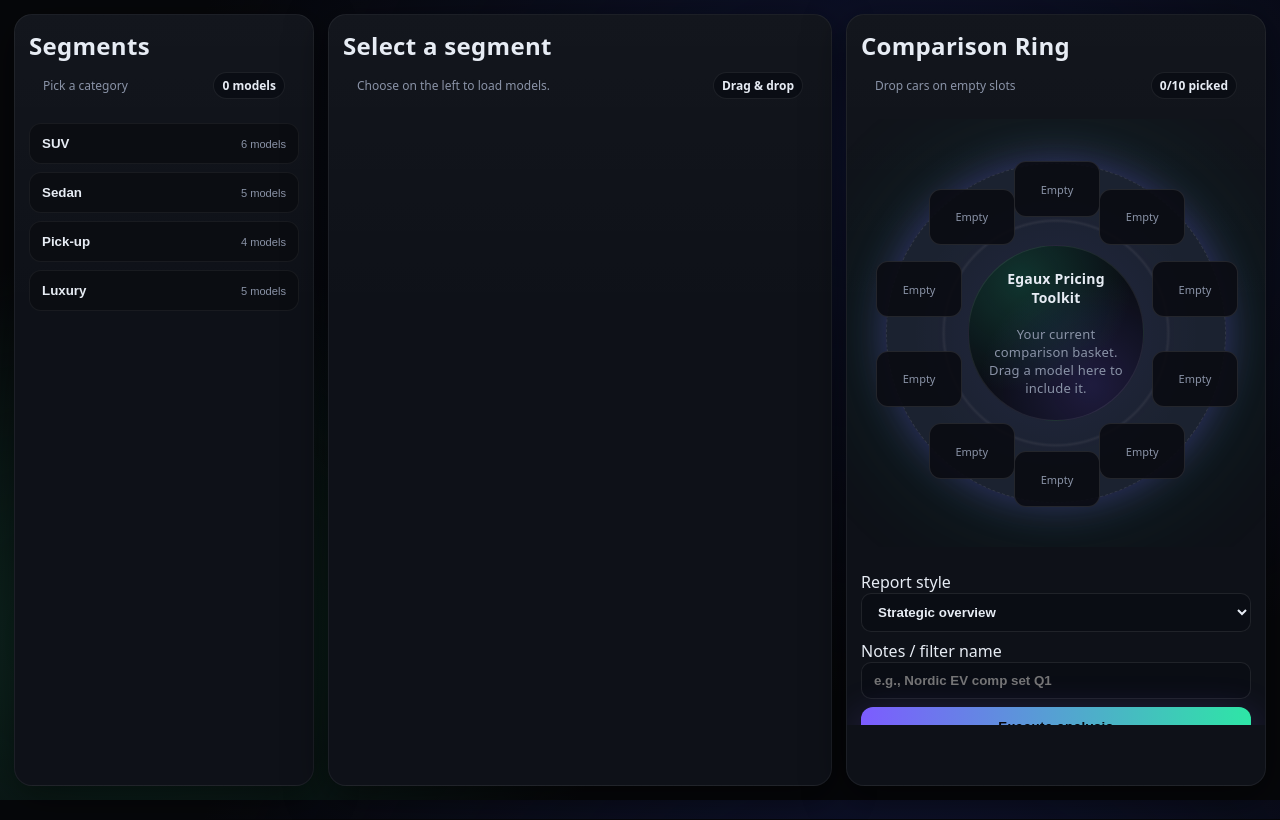
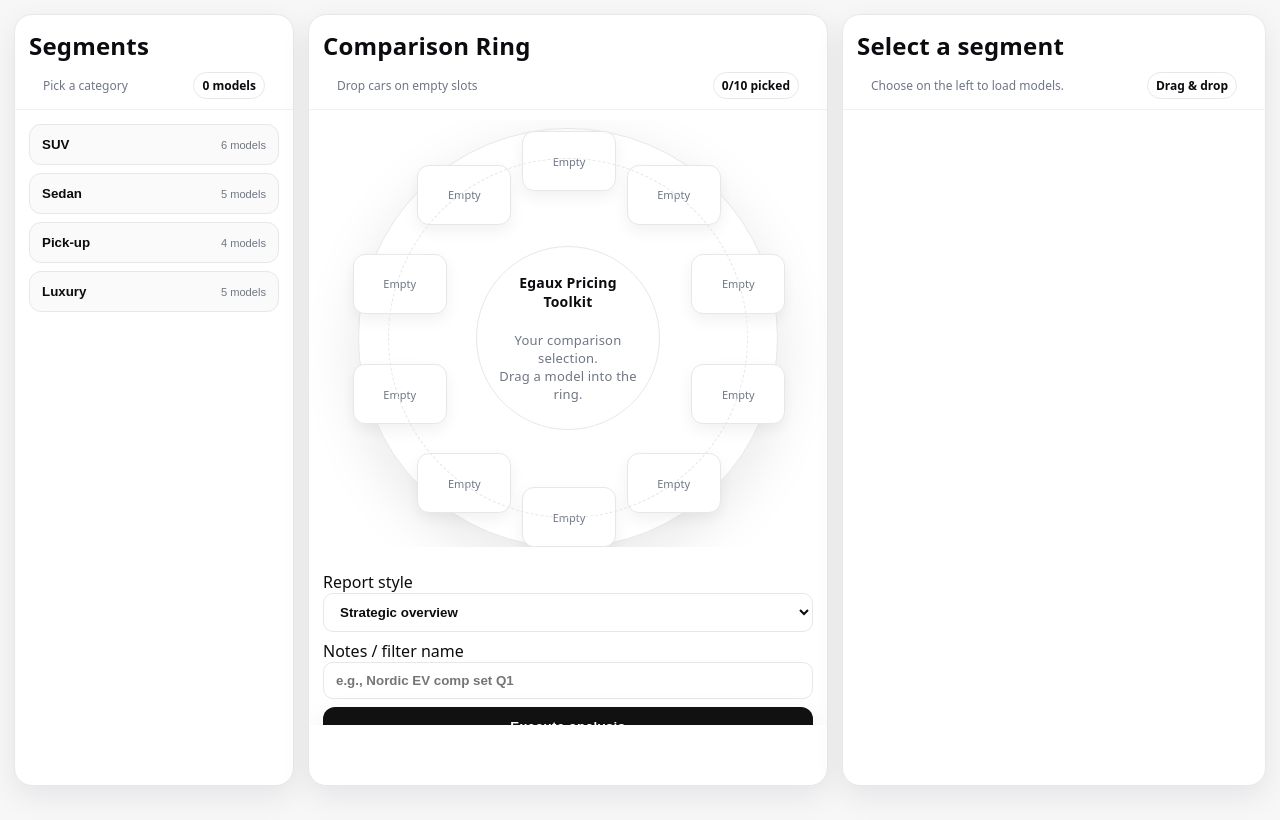
Before and after one commit to jakobtivell-cpu/binbongcar, a plain HTML site: page index.html in a window 1280 px wide. Drawn offline with Linux system fonts and the light colour scheme.

Commit message:
Update index.html

```diff
--- a/index.html
+++ b/index.html
@@ -6,55 +6,54 @@
   <title>Egaux Car Segment Comparator (POC)</title>
   <style>
     :root{
-      --bg: #06070a;
-      --panel: #0e1118;
-      --panel-2:#0b0d12;
-      --ink: #e7ecf4;
-      --muted:#8a93a7;
-      --accent:#7c5cff;
-      --accent-2:#2ee6a6;
-      --danger:#ff5c7a;
-      --ring:#1b2230;
-      --ring-glow: 0 0 40px rgba(124,92,255,.35), 0 0 120px rgba(46,230,166,.15);
+      --bg: #f7f7f8;
+      --panel: #ffffff;
+      --panel-2:#fafafa;
+      --ink: #0b0c0f;
+      --muted:#6f7685;
+      --accent:#111111;      /* luxury = restraint */
+      --accent-2:#3a3a3a;
+      --danger:#111111;
+      --ring:#ffffff;
+      --ring-line:#e6e7ea;
+      --shadow: 0 10px 30px rgba(16,18,25,.08);
+      --shadow-soft: 0 6px 16px rgba(16,18,25,.06);
     }
 
     *{box-sizing:border-box}
     body{
       margin:0;
-      background:
-        radial-gradient(1200px 900px at 70% 20%, #0e1330 0%, transparent 60%),
-        radial-gradient(900px 700px at 10% 80%, #0e2a22 0%, transparent 55%),
-        var(--bg);
+      background: var(--bg);
       color:var(--ink);
-      font-family:system-ui, -apple-system, Segoe UI, Roboto, Helvetica, Arial, sans-serif;
+      font-family: system-ui, -apple-system, Segoe UI, Roboto, Helvetica, Arial, sans-serif;
       height:100vh;
       overflow:hidden;
     }
 
+    /* New layout: LEFT segments | CENTER ring | RIGHT models */
     .app{
       display:grid;
-      grid-template-columns: 300px 1fr 420px;
+      grid-template-columns: 280px 520px 1fr;
       gap:14px;
       padding:14px;
       height:100vh;
     }
 
-    /* Panels */
     .panel{
-      background:linear-gradient(180deg, rgba(255,255,255,.02), transparent 40%), var(--panel);
-      border:1px solid rgba(255,255,255,.06);
+      background: var(--panel);
+      border:1px solid var(--ring-line);
       border-radius:18px;
-      box-shadow: 0 10px 40px rgba(0,0,0,.5);
-      backdrop-filter: blur(6px);
+      box-shadow: var(--shadow);
       min-height:0;
     }
     .panel h2, .panel h3{
       margin:0 0 10px 0;
       font-weight:700;
-      letter-spacing:.3px;
+      letter-spacing:.2px;
     }
     .panel header{
       padding:14px 14px 0 14px;
+      border-bottom: 1px solid #f0f1f3;
     }
     .panel .content{
       padding:14px;
@@ -73,56 +72,54 @@
       width:100%;
       padding:12px 12px;
       background:var(--panel-2);
-      border:1px solid rgba(255,255,255,.06);
+      border:1px solid var(--ring-line);
       color:var(--ink);
       border-radius:12px;
       cursor:pointer;
-      transition:.2s ease;
+      transition:.18s ease;
       font-weight:600;
     }
     .seg-btn small{color:var(--muted); font-weight:500;}
     .seg-btn:hover{
       transform:translateY(-1px);
-      border-color:rgba(124,92,255,.6);
-      box-shadow:0 0 0 1px rgba(124,92,255,.3), 0 8px 30px rgba(124,92,255,.15);
+      border-color:#d6d8dd;
+      box-shadow: var(--shadow-soft);
     }
     .seg-btn.active{
-      background:
-        radial-gradient(600px 120px at 10% 0%, rgba(124,92,255,.25), transparent 60%),
-        var(--panel-2);
-      border-color:rgba(124,92,255,.9);
-      box-shadow:0 0 0 1px rgba(124,92,255,.4), 0 10px 40px rgba(124,92,255,.2);
+      background:#fff;
+      border-color:#c8cbd2;
+      box-shadow: inset 0 0 0 1px #111;
     }
 
-    /* Car list */
+    /* Car list (right side) */
     .car-grid{
       display:grid;
-      grid-template-columns: repeat(auto-fill, minmax(180px, 1fr));
+      grid-template-columns: repeat(auto-fill, minmax(200px, 1fr));
       gap:10px;
     }
     .car-card{
       position:relative;
-      background:linear-gradient(160deg, rgba(255,255,255,.06), transparent 45%), #0b0e15;
-      border:1px solid rgba(255,255,255,.08);
+      background:#fff;
+      border:1px solid var(--ring-line);
       border-radius:14px;
       padding:10px;
       cursor:grab;
       user-select:none;
-      transition:.2s ease;
+      transition:.18s ease;
       display:flex;
       gap:10px;
       align-items:center;
+      box-shadow: var(--shadow-soft);
     }
     .car-card:active{cursor:grabbing}
     .car-card:hover{
       transform:translateY(-2px);
-      border-color:rgba(46,230,166,.7);
-      box-shadow:0 10px 30px rgba(0,0,0,.5), 0 0 0 1px rgba(46,230,166,.25);
+      border-color:#d6d8dd;
     }
     .badge{
-      font-size:11px;
-      color:#0b0e15;
-      background:linear-gradient(90deg,var(--accent), var(--accent-2));
+      font-size:10px;
+      color:#fff;
+      background:#111;
       padding:3px 7px;
       border-radius:999px;
       font-weight:800;
@@ -130,23 +127,20 @@
     }
     .car-icon{
       width:64px;height:42px;border-radius:10px;
-      background: radial-gradient(80px 50px at 30% 10%, rgba(255,255,255,.35), transparent 60%),
-                  linear-gradient(180deg, rgba(124,92,255,.25), rgba(0,0,0,.2)),
-                  #10162a;
+      background: #f3f4f6;
       display:grid;place-items:center;
-      font-size:22px;
-      border:1px solid rgba(255,255,255,.08);
+      font-size:20px;
+      border:1px solid #e7e8ec;
       flex:0 0 auto;
-      box-shadow: inset 0 0 12px rgba(124,92,255,.35);
     }
     .car-meta{
       display:flex;flex-direction:column;gap:3px;min-width:0;
     }
     .car-meta .name{font-weight:700; white-space:nowrap; overflow:hidden; text-overflow:ellipsis;}
     .car-meta .sub{color:var(--muted); font-size:12px;}
-    .car-meta .price{font-size:12px; color:#b7c2d9;}
+    /* price removed */
 
-    /* Ring area */
+    /* Ring area now middle column */
     .ring-wrap{
       height:100%;
       display:grid;
@@ -165,26 +159,28 @@
 
     .ring{
       position:relative;
-      width:340px;
+      width:420px;
       aspect-ratio:1/1;
       border-radius:999px;
-      background:
-        radial-gradient(circle at 50% 50%, transparent 46%, rgba(255,255,255,.06) 47%, transparent 48%),
-        radial-gradient(circle at 50% 50%, rgba(124,92,255,.08), transparent 60%),
-        var(--ring);
-      border:1px dashed rgba(255,255,255,.1);
-      box-shadow: var(--ring-glow);
+      background: var(--ring);
+      border: 1px solid var(--ring-line);
+      box-shadow: 0 18px 60px rgba(16,18,25,.10);
+    }
+
+    .ring::after{
+      content:"";
+      position:absolute; inset:7%;
+      border-radius:999px;
+      border:1px dashed #e3e4e8;
+      pointer-events:none;
     }
 
     .ring-center{
-      position:absolute; inset:24%;
+      position:absolute; inset:28%;
       border-radius:999px;
-      background:
-        radial-gradient(circle at 30% 20%, rgba(46,230,166,.18), transparent 60%),
-        radial-gradient(circle at 70% 80%, rgba(124,92,255,.18), transparent 60%),
-        #0a0d14;
-      border:1px solid rgba(255,255,255,.08);
-      display:grid; place-items:center; text-align:center; padding:16px;
+      background:#fff;
+      border:1px solid var(--ring-line);
+      display:grid; place-items:center; text-align:center; padding:18px;
       color:var(--muted);
       font-size:13px;
       letter-spacing:.2px;
@@ -192,21 +188,21 @@
 
     .slot{
       position:absolute;
-      width:86px; height:56px;
+      width:94px; height:60px;
       border-radius:12px;
-      background:rgba(10,12,18,.9);
-      border:1px solid rgba(255,255,255,.1);
+      background:#fff;
+      border:1px solid var(--ring-line);
       display:grid; place-items:center;
       color:var(--muted);
       font-size:11px;
-      transition:.2s ease;
+      transition:.18s ease;
       outline:0 solid transparent;
+      box-shadow: var(--shadow-soft);
     }
     .slot.highlight{
-      background:rgba(46,230,166,.06);
-      border-color:rgba(46,230,166,.9);
-      outline:3px solid rgba(46,230,166,.15);
-      transform:scale(1.04);
+      border-color:#111;
+      outline:3px solid rgba(17,17,17,.06);
+      transform:scale(1.03);
     }
 
     .slot .mini{
@@ -218,31 +214,28 @@
     }
     .slot .mini .mini-icon{
       width:34px;height:24px;border-radius:7px;
-      background:linear-gradient(180deg, rgba(255,255,255,.2), transparent), #1a2340;
+      background:#f3f4f6;
       display:grid;place-items:center;font-size:13px;
-      border:1px solid rgba(255,255,255,.12);
+      border:1px solid #e7e8ec;
       flex:0 0 auto;
     }
     .slot .mini .mini-name{
       font-weight:700; white-space:nowrap; overflow:hidden; text-overflow:ellipsis;
-      max-width:80px;
+      max-width:90px;
     }
     .slot .remove{
       position:absolute; top:-7px; right:-7px;
       width:20px;height:20px;border-radius:999px;
-      background:var(--danger);
+      background:#111;
       color:white; display:grid;place-items:center;
       font-size:12px;font-weight:900; cursor:pointer;
-      box-shadow:0 6px 14px rgba(255,92,122,.45);
+      box-shadow:0 6px 14px rgba(0,0,0,.20);
     }
 
-    .pop{
-      animation:pop .35s ease;
-    }
+    .pop{ animation:pop .30s ease; }
     @keyframes pop{
-      0%{transform:scale(.8); opacity:.2}
-      70%{transform:scale(1.08); opacity:1}
-      100%{transform:scale(1)}
+      0%{transform:scale(.9); opacity:.4}
+      100%{transform:scale(1); opacity:1}
     }
 
     /* Bottom controls */
@@ -254,8 +247,8 @@
     .select, .input{
       width:100%;
       padding:10px 12px;
-      background:#0a0d14;
-      border:1px solid rgba(255,255,255,.09);
+      background:#fff;
+      border:1px solid var(--ring-line);
       border-radius:10px;
       color:var(--ink);
       font-weight:600;
@@ -268,28 +261,26 @@
       font-weight:800;
       letter-spacing:.5px;
       cursor:pointer;
-      background: linear-gradient(90deg, var(--accent), var(--accent-2));
-      color:#05060a;
-      box-shadow: 0 12px 40px rgba(124,92,255,.28);
-      transition:.2s ease;
+      background: #111;
+      color:#fff;
+      box-shadow: var(--shadow);
+      transition:.18s ease;
     }
     .btn:hover{transform:translateY(-1px);}
     .btn:active{transform:translateY(1px);}
 
-    /* Tiny HUD */
     .hud{
       display:flex; justify-content:space-between; align-items:center;
       font-size:12px; color:var(--muted);
       padding:0 14px 10px;
     }
     .pill{
-      padding:4px 8px; border-radius:999px; background:#0a0d14;
-      border:1px solid rgba(255,255,255,.08); color:var(--ink); font-weight:700;
+      padding:4px 8px; border-radius:999px; background:#fff;
+      border:1px solid var(--ring-line); color:var(--ink); font-weight:700;
     }
 
-    /* Scrollbar polish */
     ::-webkit-scrollbar{width:10px;height:10px}
-    ::-webkit-scrollbar-thumb{background:#1b2230;border-radius:999px}
+    ::-webkit-scrollbar-thumb{background:#d9dbe0;border-radius:999px}
     ::-webkit-scrollbar-track{background:transparent}
   </style>
 </head>
@@ -308,21 +299,7 @@
     <div class="content segments" id="segments"></div>
   </aside>
 
-  <!-- MIDDLE: Cars in segment -->
-  <main class="panel">
-    <header>
-      <h2 id="segmentTitle">Select a segment</h2>
-      <div class="hud">
-        <span id="segmentDesc">Drag cars into the ring →</span>
-        <span class="pill" id="dragHint">Drag & drop</span>
-      </div>
-    </header>
-    <div class="content">
-      <div class="car-grid" id="carGrid"></div>
-    </div>
-  </main>
-
-  <!-- RIGHT: Ring + controls -->
+  <!-- CENTER: Ring + controls -->
   <section class="panel ring-wrap">
     <header>
       <h2>Comparison Ring</h2>
@@ -338,8 +315,8 @@
           <div style="font-weight:800;color:var(--ink);font-size:14px;margin-bottom:4px;">
             Egaux Pricing Toolkit
           </div>
-          Your current comparison basket.<br/>
-          Drag a model here to include it.
+          Your comparison selection.<br/>
+          Drag a model into the ring.
         </div>
         <!-- slots injected here -->
       </div>
@@ -361,10 +338,24 @@
       </label>
       <button class="btn" id="executeBtn">Execute analysis</button>
       <div style="font-size:12px;color:var(--muted);line-height:1.4">
-        POC only — this button will later trigger backend jobs / exports.
+        POC only — backend hook comes later.
       </div>
     </div>
   </section>
+
+  <!-- RIGHT: Cars in segment -->
+  <main class="panel">
+    <header>
+      <h2 id="segmentTitle">Select a segment</h2>
+      <div class="hud">
+        <span id="segmentDesc">Drag cars into the ring ←</span>
+        <span class="pill" id="dragHint">Drag & drop</span>
+      </div>
+    </header>
+    <div class="content">
+      <div class="car-grid" id="carGrid"></div>
+    </div>
+  </main>
 
 </div>
 
@@ -376,12 +367,12 @@
     name:"SUV",
     desc:"High-riding, family-friendly chaos goblins.",
     cars:[
-      {id:"suv-1", name:"Volto Terra X", brand:"Volto", price:"€54,000", icon:"🚙"},
-      {id:"suv-2", name:"NordicTrail 7", brand:"Skandia", price:"€49,500", icon:"🛻"},
-      {id:"suv-3", name:"Auron Apex", brand:"Auron", price:"€72,200", icon:"🚘"},
-      {id:"suv-4", name:"Elektra Roam", brand:"Elektra", price:"€58,900", icon:"⚡"},
-      {id:"suv-5", name:"Gravix Ridge", brand:"Gravix", price:"€44,800", icon:"⛰️"},
-      {id:"suv-6", name:"Komet Atlas", brand:"Komet", price:"€61,300", icon:"🌌"}
+      {id:"suv-1", name:"Volto Terra X", brand:"Volto", icon:"🚙"},
+      {id:"suv-2", name:"NordicTrail 7", brand:"Skandia", icon:"🛻"},
+      {id:"suv-3", name:"Auron Apex", brand:"Auron", icon:"🚘"},
+      {id:"suv-4", name:"Elektra Roam", brand:"Elektra", icon:"⚡"},
+      {id:"suv-5", name:"Gravix Ridge", brand:"Gravix", icon:"⛰️"},
+      {id:"suv-6", name:"Komet Atlas", brand:"Komet", icon:"🌌"}
     ]
   },
   {
@@ -389,11 +380,11 @@
     name:"Sedan",
     desc:"Low-slung efficiency missiles.",
     cars:[
-      {id:"sed-1", name:"Lumen S4", brand:"Lumen", price:"€39,900", icon:"🚗"},
-      {id:"sed-2", name:"Auron Linea", brand:"Auron", price:"€42,700", icon:"✨"},
-      {id:"sed-3", name:"Volto Arc", brand:"Volto", price:"€35,500", icon:"⚡"},
-      {id:"sed-4", name:"Skandia Fjord", brand:"Skandia", price:"€37,200", icon:"🌊"},
-      {id:"sed-5", name:"Komet Silkway", brand:"Komet", price:"€46,100", icon:"🪐"}
+      {id:"sed-1", name:"Lumen S4", brand:"Lumen", icon:"🚗"},
+      {id:"sed-2", name:"Auron Linea", brand:"Auron", icon:"✨"},
+      {id:"sed-3", name:"Volto Arc", brand:"Volto", icon:"⚡"},
+      {id:"sed-4", name:"Skandia Fjord", brand:"Skandia", icon:"🌊"},
+      {id:"sed-5", name:"Komet Silkway", brand:"Komet", icon:"🪐"}
     ]
   },
   {
@@ -401,10 +392,10 @@
     name:"Pick-up",
     desc:"Workhorse + weekend warrior.",
     cars:[
-      {id:"pu-1", name:"Gravix HaulPro", brand:"Gravix", price:"€51,000", icon:"🛻"},
-      {id:"pu-2", name:"NordicTrail Cargo", brand:"Skandia", price:"€47,900", icon:"🧰"},
-      {id:"pu-3", name:"Komet Ranger", brand:"Komet", price:"€55,300", icon:"🏕️"},
-      {id:"pu-4", name:"Volto Forge", brand:"Volto", price:"€59,400", icon:"🔧"}
+      {id:"pu-1", name:"Gravix HaulPro", brand:"Gravix", icon:"🛻"},
+      {id:"pu-2", name:"NordicTrail Cargo", brand:"Skandia", icon:"🧰"},
+      {id:"pu-3", name:"Komet Ranger", brand:"Komet", icon:"🏕️"},
+      {id:"pu-4", name:"Volto Forge", brand:"Volto", icon:"🔧"}
     ]
   },
   {
@@ -412,11 +403,11 @@
     name:"Luxury",
     desc:"Quietly aggressive couches with horsepower.",
     cars:[
-      {id:"lx-1", name:"Auron Halo GT", brand:"Auron", price:"€98,000", icon:"👑"},
-      {id:"lx-2", name:"Lumen Noir", brand:"Lumen", price:"€88,700", icon:"🖤"},
-      {id:"lx-3", name:"Volto Echelon", brand:"Volto", price:"€102,500", icon:"💎"},
-      {id:"lx-4", name:"Komet Zenith", brand:"Komet", price:"€110,900", icon:"🏔️"},
-      {id:"lx-5", name:"Skandia Aurora", brand:"Skandia", price:"€94,300", icon:"🌅"}
+      {id:"lx-1", name:"Auron Halo GT", brand:"Auron", icon:"👑"},
+      {id:"lx-2", name:"Lumen Noir", brand:"Lumen", icon:"🖤"},
+      {id:"lx-3", name:"Volto Echelon", brand:"Volto", icon:"💎"},
+      {id:"lx-4", name:"Komet Zenith", brand:"Komet", icon:"🏔️"},
+      {id:"lx-5", name:"Skandia Aurora", brand:"Skandia", icon:"🌅"}
     ]
   }
 ];
@@ -424,7 +415,7 @@
 /* ------------------ State ------------------ */
 const state = {
   segment: null,
-  picked: Array(10).fill(null) // 10 ring slots
+  picked: Array(10).fill(null)
 };
 
 /* ------------------ DOM refs ------------------ */
@@ -474,14 +465,12 @@
       <div class="car-meta">
         <div class="name">${car.name}</div>
         <div class="sub">${car.brand}</div>
-        <div class="price">${car.price}</div>
         <div><span class="badge">${state.segment.name.toUpperCase()}</span></div>
       </div>
     `;
     card.addEventListener("dragstart", (e)=>{
       e.dataTransfer.setData("text/plain", car.id);
       e.dataTransfer.effectAllowed = "move";
-      // subtle HUD nudge
       document.getElementById("dragHint").textContent = "Drop on ring";
     });
     card.addEventListener("dragend", ()=>{
@@ -494,14 +483,13 @@
 
 /* ------------------ Ring slots ------------------ */
 function createSlots(){
-  // place 10 slots evenly around the ring
   const slotCount = 10;
-  const radius = 145; // px from center
-  const center = 170; // ring box center (width/2)
+  const radius = 178;
+  const center = 210; // ring width/2
   for(let i=0;i<slotCount;i++){
     const angle = (i/slotCount)*Math.PI*2 - Math.PI/2;
-    const x = center + radius*Math.cos(angle) - 43; // slot width/2
-    const y = center + radius*Math.sin(angle) - 28; // slot height/2
+    const x = center + radius*Math.cos(angle) - 47;
+    const y = center + radius*Math.sin(angle) - 30;
     const slot = document.createElement("div");
     slot.className = "slot";
     slot.style.left = x+"px";
@@ -509,7 +497,6 @@
     slot.dataset.index = i;
     slot.innerHTML = `<div>Empty</div>`;
 
-    // dragover target
     slot.addEventListener("dragover",(e)=>{
       e.preventDefault();
       slot.classList.add("highlight");
@@ -528,7 +515,6 @@
     ringEl.appendChild(slot);
   }
 
-  // allow dropping anywhere on ring: auto-find open slot
   ringEl.addEventListener("dragover",(e)=>{
     e.preventDefault();
     highlightOpenSlots();
@@ -563,7 +549,6 @@
     mini.addEventListener("dragstart",(e)=>{
       e.dataTransfer.setData("text/plain", car.id);
       e.dataTransfer.effectAllowed = "move";
-      // mark origin
       e.dataTransfer.setData("text/fromSlot", i);
     });
 
@@ -573,8 +558,7 @@
     };
   });
 
-  pickedCountEl.textContent =
-    state.picked.filter(Boolean).length;
+  pickedCountEl.textContent = state.picked.filter(Boolean).length;
 }
 
 function highlightOpenSlots(){
@@ -590,16 +574,11 @@
 
 /* ------------------ Add/remove logic ------------------ */
 function addCarToSlot(carId, slotIndex){
-  if(!state.segment) return;
   const car = SEGMENTS.flatMap(s=>s.cars).find(c=>c.id===carId);
   if(!car) return;
 
-  // prevent duplicates
   const already = state.picked.findIndex(c=>c?.id===carId);
-  if(already>=0){
-    // if dragging from another slot, move it
-    state.picked[already] = null;
-  }
+  if(already>=0) state.picked[already] = null;
 
   state.picked[slotIndex]=car;
   update();
@@ -617,7 +596,7 @@
   const style = document.getElementById("reportStyle").value;
   const name = document.getElementById("filterName").value || "Unnamed filter";
   alert(
-`POC execute 🔥
+`POC execute
 
 Filter: ${name}
 Report style: ${style}
```
